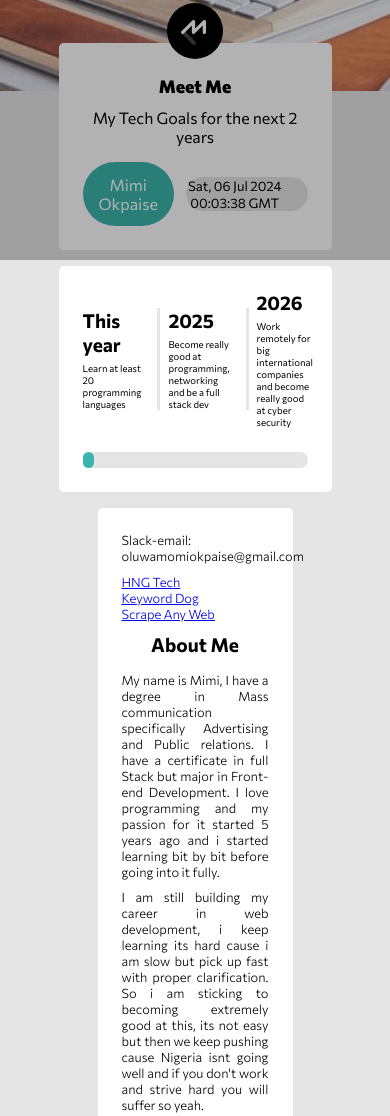
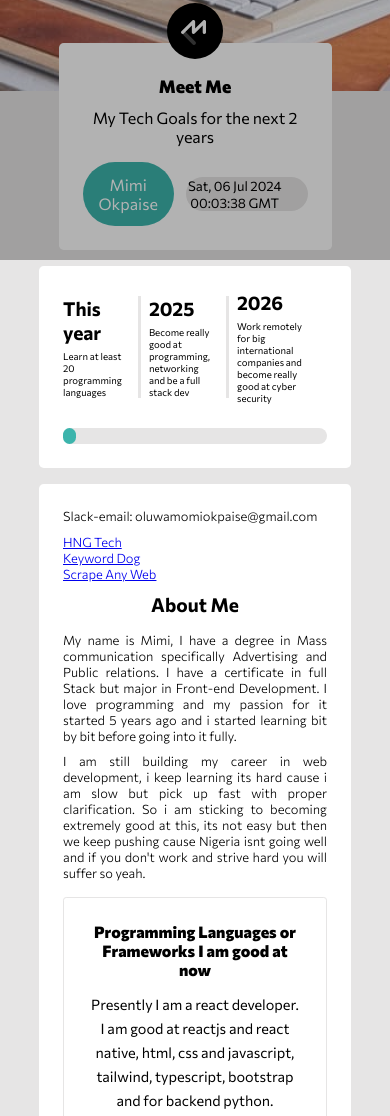
Before and after one commit to MiMoSa00/aboutMe, a plain HTML site: page index.html in a window 390 px wide. Shown: the part 584-1700 px from the top of the page. Drawn offline with Linux system fonts and the light colour scheme.

Commit message:
New Changes

```diff
--- a/stylish.css
+++ b/stylish.css
@@ -558,7 +558,7 @@ ul>li>a {
   }
 
   .section_2 {
-    width: 70%;
+    width: 80%;
     margin-top: 4rem;
   }
 
@@ -577,5 +577,7 @@ ul>li>a {
   .right {
     padding-left: .5rem;
   }
-
+.section_3{
+  width: 80%;
 }
+}
```
